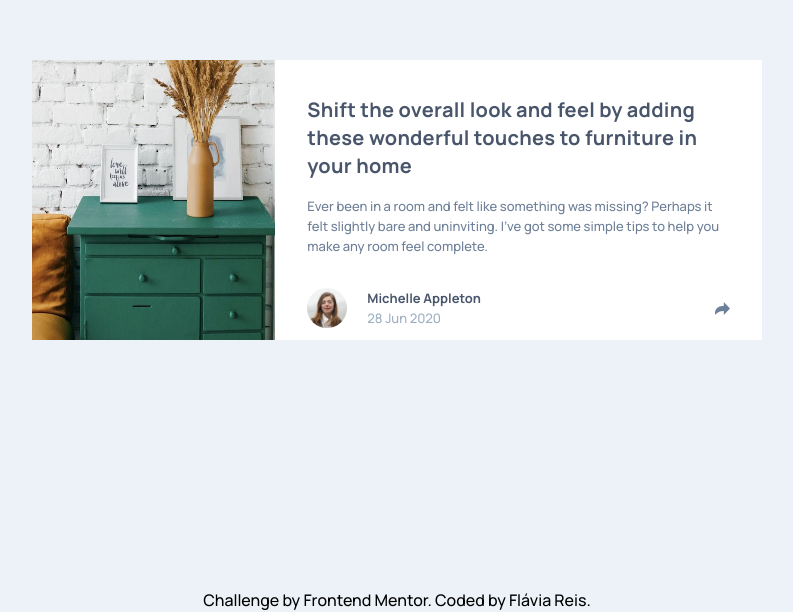
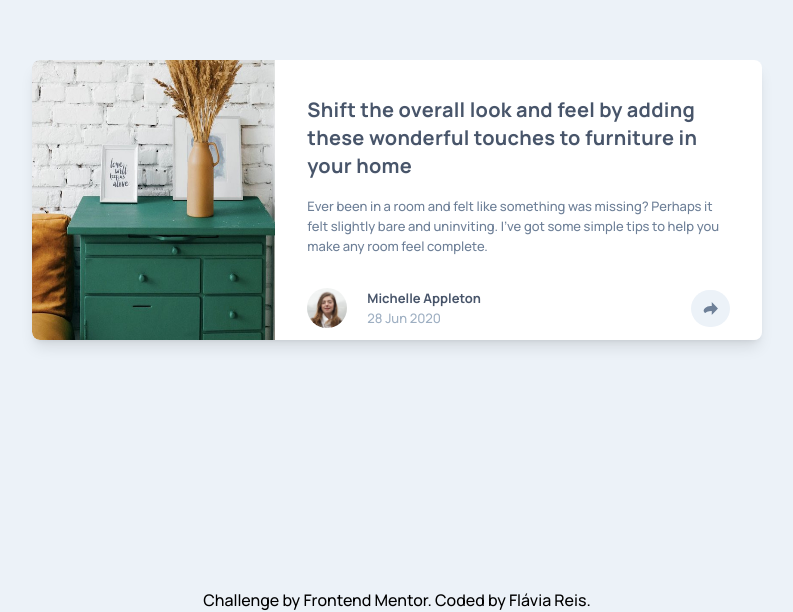
Before and after one commit to flaviare1s/article-preview-component, a React (Vite) app: page / in a window 1280 px wide. Shown: the part 188-800 px from the top of the page, without its empty margins (243-1036 px from the left). Built offline with nearby package versions, Linux system fonts and the light colour scheme.

Commit message:
Update App.jsx

```diff
--- a/src/App.jsx
+++ b/src/App.jsx
@@ -12,10 +12,10 @@ export function App() {
 
   return (
     <div className='bg-lightGrayishBlue font-Manrope min-h-screen flex flex-col items-center justify-center m-auto'>
-      <div className='h-full w-11/12 my-auto sm:w-730 sm:h-280 sm:grid sm:grid-cols-3 overflow-hidden'>
+      <div className='h-full w-11/12 my-auto sm:w-730 sm:h-280 sm:grid sm:grid-cols-3 overflow-hidden rounded-lg shadow-lg'>
         <div className='sm:col-span-1'>
-          <img className='sm:hidden max-w-full h-auto' src={ image } alt="Drawers picture" />
-          <img className='hidden sm:block sm:w-285 h-280' src={ imageDesktop } alt="Drawers picture" />
+          <img className='sm:hidden max-w-full h-auto rounded-t-lg' src={ image } alt="Drawers picture" />
+          <img className='hidden sm:block sm:w-285 sm:h-280 sm:rounded-l-lg' src={ imageDesktop } alt="Drawers picture" />
         </div>
 
         <div className='sm:col-span-2 sm:h-280'>
@@ -41,7 +41,7 @@ export function App() {
                   <p className='text-grayishBlue text-13 leading-5 tracking-normal'>28 Jun 2020</p>
                 </div>
               </div>
-              <div><img src={ share } alt="Share Icon" /></div>
+              <div><img className='bg-lightGrayishBlue rounded-full text-center p-3' src={ share } alt="Share Icon" /></div>
             </div>
             <div className='hidden flex'>
               <p>SHARE</p>
```
